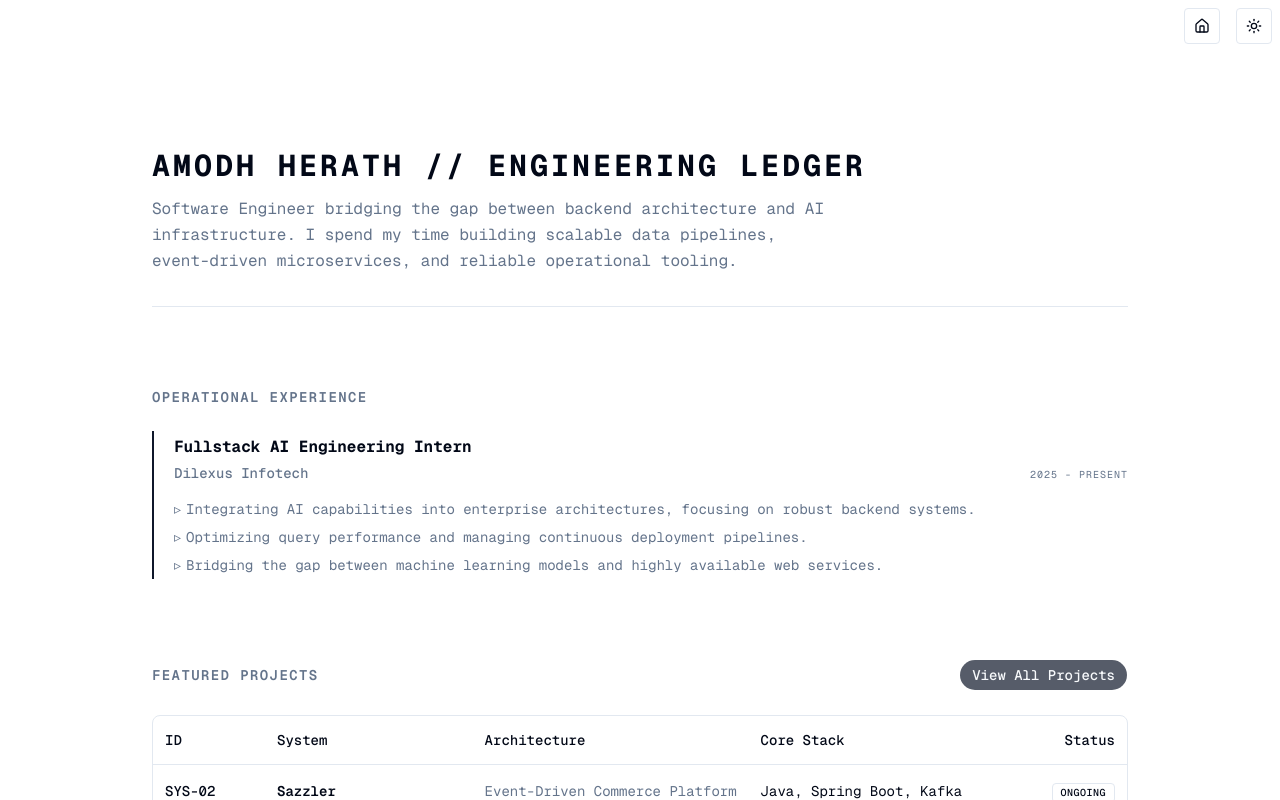
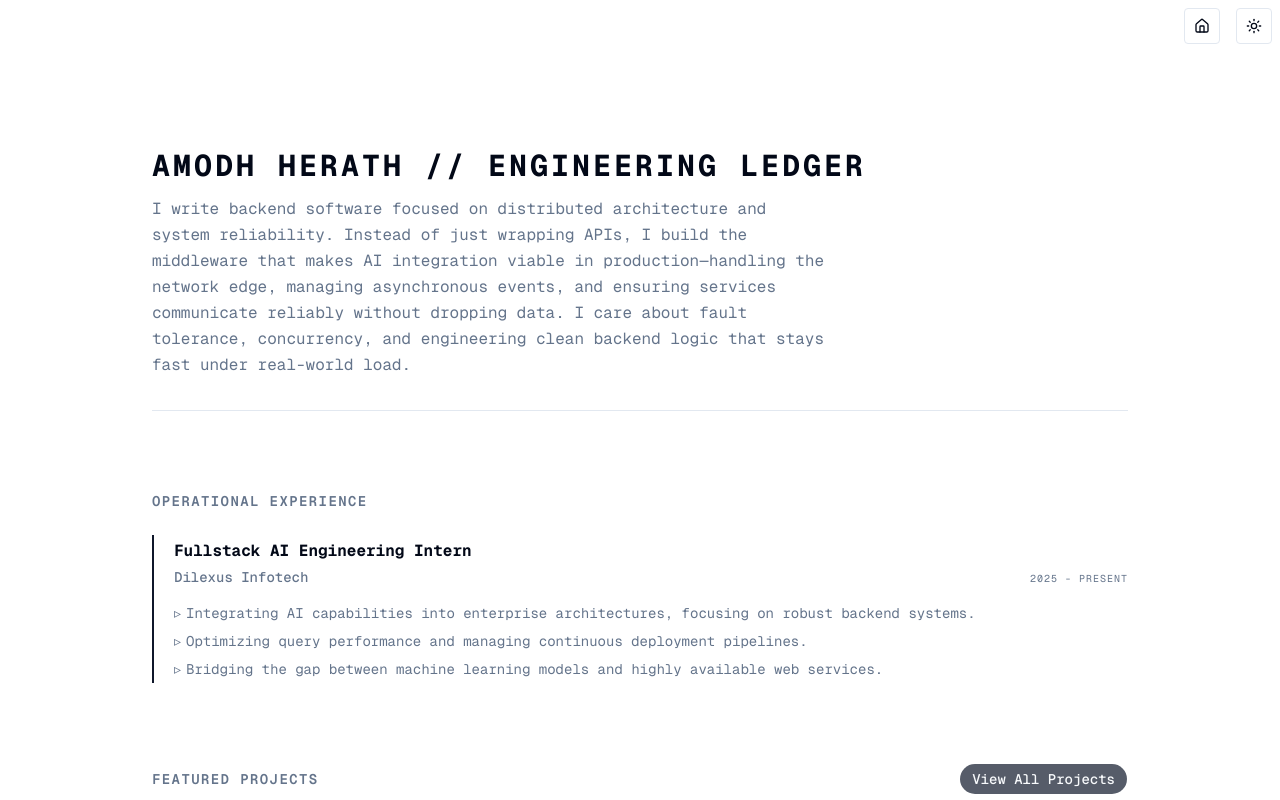
Before and after one commit to amodhyh/portfolio, a Next.js app: page / in a window 1280 px wide. Shown: the top 800 px of the page. Built offline with nearby package versions, Linux system fonts and the light colour scheme.

Commit message:
updated the about me section

```diff
--- a/app/page.tsx
+++ b/app/page.tsx
@@ -20,8 +20,9 @@ export default function Home() {
             Amodh Herath // Engineering Ledger
           </h1>
           <p className="text-muted-foreground text-base max-w-2xl leading-relaxed">
-            Software Engineer bridging the gap between backend architecture and AI infrastructure.
-            I spend my time building scalable data pipelines, event-driven microservices, and reliable operational tooling.
+            I write backend software focused on distributed architecture and system reliability.
+            Instead of just wrapping APIs, I build the middleware that makes AI integration viable in production—handling the network edge, managing asynchronous events, and ensuring services communicate reliably without dropping data. I care about fault tolerance, concurrency,
+            and engineering clean backend logic that stays fast under real-world load.
           </p>
         </div>
       </header>
```
